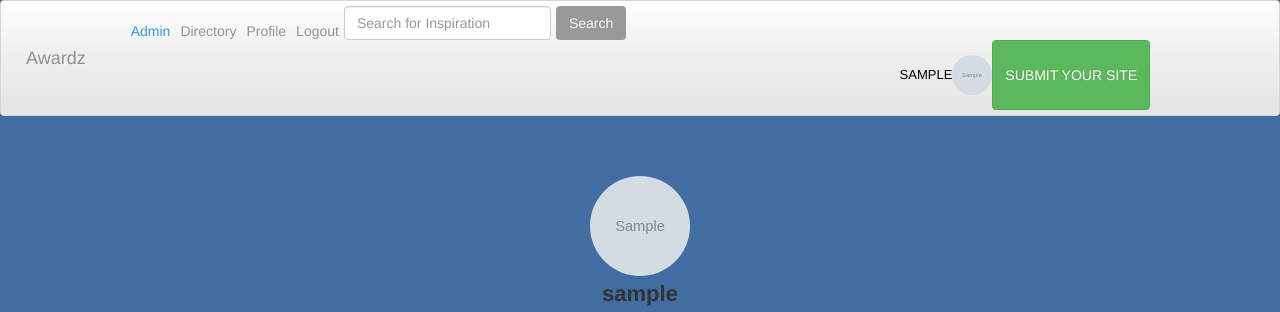
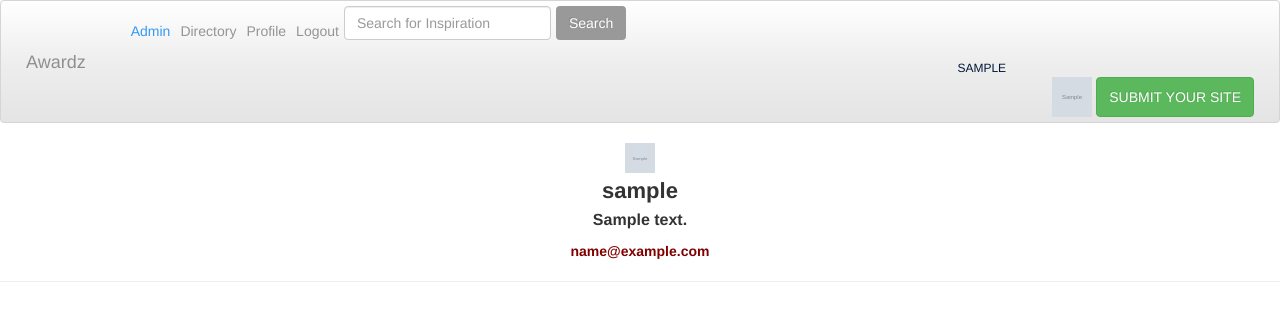
Before and after one commit to bertocarl/awardz, a Django app: page /profile/ in a window 1280 px wide. Shown: the top 312 px of the page. Run offline with Django 3.2, Linux system fonts and the light colour scheme; a user stored in the database is signed in; tables that the repository leaves empty hold one stand-in row (values such as "Sample post"); grey boxes marked "Sample" are stand-in pictures; some libraries are stand-ins or nearby versions.

Commit message:
made styling in my login page

```diff
--- a/awards/static/css/index.css
+++ b/awards/static/css/index.css
@@ -1,5 +1,5 @@
 body{
-  background-color: #416da0;
+  background-color: white;
 }
 .landingpage{
   width:100%;
--- a/awards/templates/base.html
+++ b/awards/templates/base.html
@@ -9,13 +9,13 @@
     {% if title %}
     <title>{{title}}</title>
     {% else %}
-    <title>Awardz- Best Web Design Trends</title>
+    <title>Awardz- Best Project Rating Trends</title>
     {% endif %}
 
     {% block styles %}
     {% bootstrap_css %}
-    <link rel="stylesheet" href="{% static 'css/navbar.css' %}">
-    <link rel="stylesheet" href="{% static 'css/base.css' %}">
+    <!-- <link rel="stylesheet" href="{% static 'css/navbar.css' %}"> -->
+    <!-- <link rel="stylesheet" href="{% static 'css/base.css' %}"> -->
     {% endblock %}
 
     <link rel="shortcut icon" type="image/ico" href="{% static 'img/favicon.ico' %}">
--- a/awards/templates/directory.html
+++ b/awards/templates/directory.html
@@ -7,8 +7,8 @@
 {% bootstrap_css %}
 <link rel="stylesheet" href="https://maxcdn.bootstrapcdn.com/bootstrap/4.0.0-alpha.2/css/bootstrap.min.css" integrity="sha384-y3tfxAZXuh4HwSYylfB+J125MxIs6mR5FOHamPBG064zB+AFeWH94NdvaCBm8qnd" crossorigin="anonymous">
 <link rel="stylesheet" href="https://maxcdn.bootstrapcdn.com/bootstrap/3.3.7/css/bootstrap.min.css" integrity="sha384-BVYiiSIFeK1dGmJRAkycuHAHRg32OmUcww7on3RYdg4Va+PmSTsz/K68vbdEjh4u" crossorigin="anonymous">
-
-<link rel="stylesheet" href="{% static 'css/index.css' %}">
+<!--
+<link rel="stylesheet" href="{% static 'css/index.css' %}"> -->
 {%endblock %}
 
 {% block content %}
--- a/awards/templates/navbar.html
+++ b/awards/templates/navbar.html
@@ -11,15 +11,11 @@
 
 
 <nav class="navbar navbar-expand-lg navbar-light bg-light">
-  <a class="navbar-brand" href="#">Awardz</a>
-  <button class="navbar-toggler" type="button" data-toggle="collapse" data-target="#navbarColor03" aria-controls="navbarColor03" aria-expanded="false" aria-label="Toggle navigation">
-    <span class="navbar-toggler-icon"></span>
-  </button>
-
+  <a class="navbar-brand" href="/">Awardz</a>
   <div class="collapse navbar-collapse" id="navbarColor03">
     <ul class="navbar-nav mr-auto">
       <li class="nav-item active">
-        <a class="nav-link" href="/admin">Admin <span class="sr-only">(current)</span></a>
+        <a class="nav-link" href="/admin">Admin</a>
       </li>
       <li class="nav-item">
         <a class="nav-link" href="{% url 'directory'%}">Directory</a>
@@ -35,13 +31,15 @@
       <input class="form-control mr-sm-2" type="text" placeholder="Search for Inspiration" name='project'>
       <button class="btn btn-secondary my-2 my-sm-0" type="submit">Search</button>
     </form>
-    <div class="user-image" style="float:right; margin-right:105px;">
-      <a href="/user/{{profile.username}}" style="color:black;text-decoration:none;margin:auto;">
-        <p style="font-size: 13px; font-weight:lighter;margin:auto;text-transform:uppercase;margin-left:-20px;">{{profile.username}}</p>
+    <div class="user-image" style="float:right; margin-right:0px;">
+      <a href="/user/{{profile.username}}" style="color:#011936;text-decoration:none;margin:5px;">
+        <p style="font-size: 12px; font-weight:lighter;margin:auto;text-transform:uppercase;margin-left:-100px;">{{profile.username}}</p>
       </a>
-      <img src="{{profile.avatar.url}}" class="gallery-image" style="margin:auto;"  width=8 height=8>
+      <a>
+      <img src="{{profile.avatar.url}}" class="gallery-image" style="margin-left:-10px;"  width=40 height=40>
+      </a>
       <a href="{% url 'new-project' %}" >
-        <button class="btn btn-success" style=height:70px;  margin-top: 6px;background-color:#49c5b6;border-radius:0;">SUBMIT YOUR SITE</button>
+        <button class="btn btn-success" style=height:40px;  margin-top: 2px;background-color:#49c5b6;border-radius:0;">SUBMIT YOUR SITE</button>
       </a>
       </div>
   </div>
--- a/awards/templates/new_project.html
+++ b/awards/templates/new_project.html
@@ -12,8 +12,8 @@
   {{form.media}}
 
 {% block styles %} {% bootstrap_css %}
-  <link rel="stylesheet" href="{% static 'css/base.css' %}">
-  <link rel="stylesheet" href="{% static 'css/edit-profile.css' %}">
+  <!-- <link rel="stylesheet" href="{% static 'css/base.css' %}">
+  <link rel="stylesheet" href="{% static 'css/edit-profile.css' %}"> -->
 
 {% endblock %}
 
--- a/awards/templates/profile.html
+++ b/awards/templates/profile.html
@@ -8,7 +8,7 @@
 <link rel="stylesheet" href="https://maxcdn.bootstrapcdn.com/bootstrap/4.0.0-alpha.2/css/bootstrap.min.css" integrity="sha384-y3tfxAZXuh4HwSYylfB+J125MxIs6mR5FOHamPBG064zB+AFeWH94NdvaCBm8qnd" crossorigin="anonymous">
 <link rel="stylesheet" href="https://maxcdn.bootstrapcdn.com/bootstrap/3.3.7/css/bootstrap.min.css" integrity="sha384-BVYiiSIFeK1dGmJRAkycuHAHRg32OmUcww7on3RYdg4Va+PmSTsz/K68vbdEjh4u" crossorigin="anonymous">
 
-<link rel="stylesheet" href="{% static 'css/index.css' %}">
+<!-- <link rel="stylesheet" href="{% static 'css/index.css' %}"> -->
 {%endblock %}
 
 {% block content %}
--- a/awards/templates/registration/base.html
+++ b/awards/templates/registration/base.html
@@ -16,10 +16,10 @@
     {% block styles %}
       {% bootstrap_css%}
     {% endblock %}
-    <link rel="shortcut icon" type="image/png" href="{% static 'img/favicon.ico' %}">
-    <link rel="stylesheet" href="{% static 'css/base2.css' %}">
+    <link rel="shortcut icon" type="image/jpg" href="{% static 'img/favicon.ico' %}">
 
-    <!-- <link rel="stylesheet" href="{% static 'css/login.css' %}"> -->
+
+
   </head>
   <body>
     {% block content %} {% endblock %}
--- a/awards/templates/registration/registration_form.html
+++ b/awards/templates/registration/registration_form.html
@@ -45,7 +45,7 @@
 
 <style>
 .panel{
-  background: linear-gradient( rgba(0, 0, 0, 0.5), rgba(0, 0, 0, 0.5) ), url(../img/background.jpg) fixed;
+  background-color:#1985A1;
 }
 p, label,a, .help-block{
   color:white;
--- a/awards/templates/search.html
+++ b/awards/templates/search.html
@@ -8,7 +8,7 @@
 <link rel="stylesheet" href="https://maxcdn.bootstrapcdn.com/bootstrap/4.0.0-alpha.2/css/bootstrap.min.css" integrity="sha384-y3tfxAZXuh4HwSYylfB+J125MxIs6mR5FOHamPBG064zB+AFeWH94NdvaCBm8qnd" crossorigin="anonymous">
 <link rel="stylesheet" href="https://maxcdn.bootstrapcdn.com/bootstrap/3.3.7/css/bootstrap.min.css" integrity="sha384-BVYiiSIFeK1dGmJRAkycuHAHRg32OmUcww7on3RYdg4Va+PmSTsz/K68vbdEjh4u" crossorigin="anonymous">
 
-<link rel="stylesheet" href="{% static 'css/index.css' %}">
+<!-- <link rel="stylesheet" href="{% static 'css/index.css' %}"> -->
 {%endblock %}
 
 {% block content %}
```
Also changed, not shown: awards/static/js/ajax.js (deleted).
